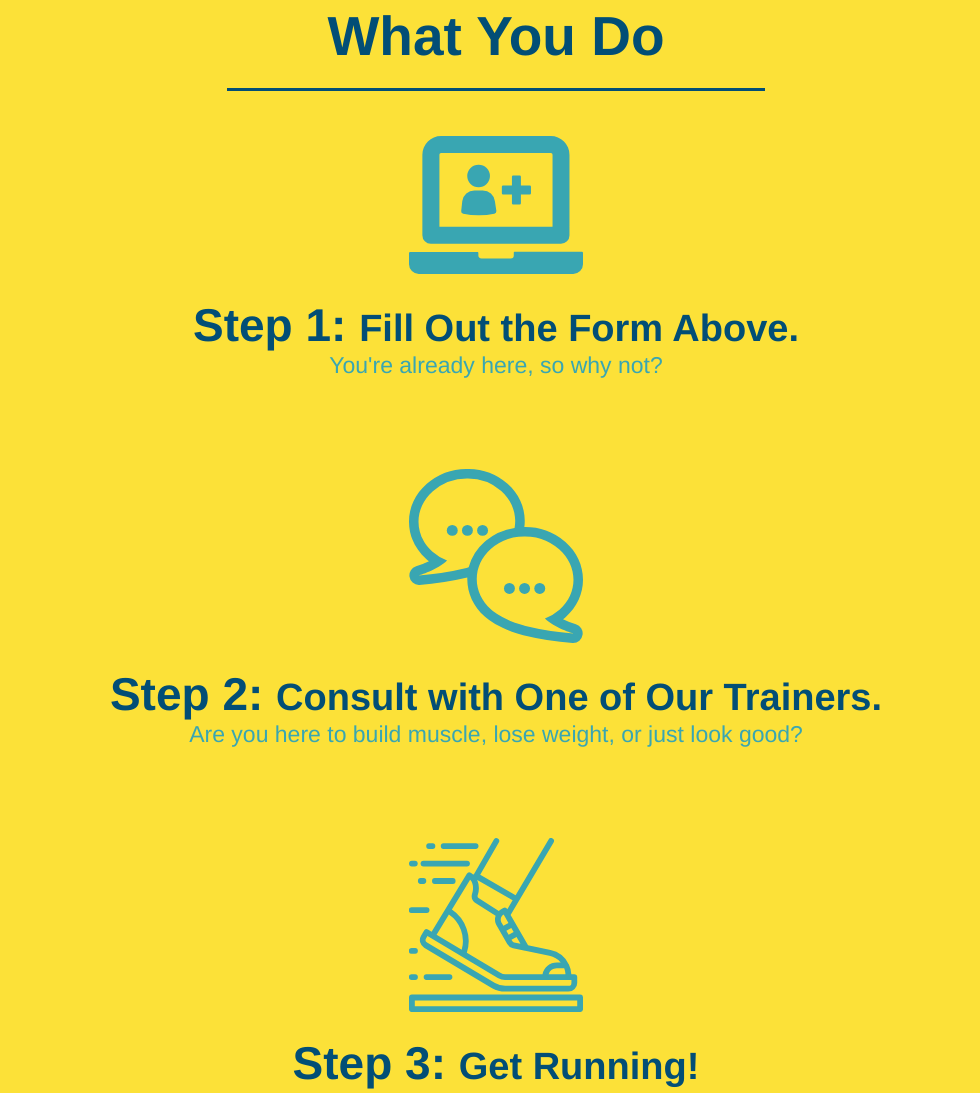
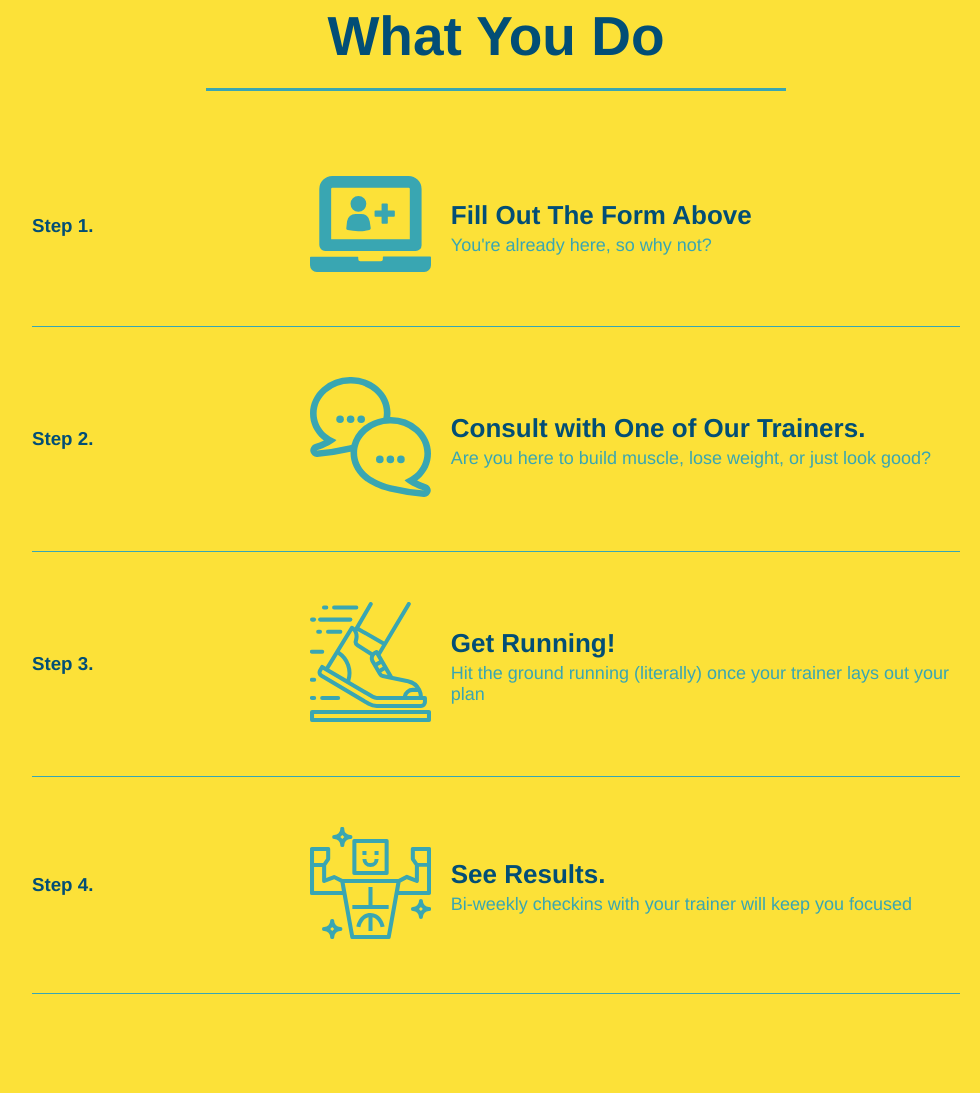
Before and after one commit to Kurdiamina3/run-buddy, a plain HTML site: page index.html in a window 1280 px wide. Shown: the part 1239-2332 px from the top of the page, without its empty margins (144-1124 px from the left). Drawn offline with Linux system fonts and the light colour scheme.

Commit message:
add flexbox to the steps

```diff
--- a/assets/css/style.css
+++ b/assets/css/style.css
@@ -124,17 +124,13 @@ section {
 
 /* What we do style start*/
 
-.intro {
-    text-align: center;
-}
-
-
 .intro p{
     line-height: 1.7;
     color: #39a6b2;
     width: 80%;
     font-size: 20px;
     margin: 0 auto;
+    text-align: center;
 
 }
 
@@ -143,17 +139,28 @@ section {
 /*what you do style start*/
 
 .steps {
-    text-align: center;
     background: #fce138;
 }
 
+.step {
+    margin: 50px auto;
+    padding-bottom: 50px;
+    width: 80%;
+    border-bottom: 1px solid #39a6b2;
+    display: flex;
+    flex-wrap: wrap;
+    align-items: center;
+    justify-content: space-between;
+}
 
 .section-title {
     font-size: 55px;
+    border-bottom: 3px solid;
     color: #024e76;
-    margin-bottom: 35px;
-    padding: 0 100px 20px 100px;
-    border-bottom: 3px solid;
+    padding-bottom: 20px;
+    text-align: center;
+    margin: 0 auto 35px auto;
+    width: 50%;
 }
 
 .primary-border {
@@ -164,28 +171,44 @@ section {
     border-color: #39a6b2;
 }
 
-.steps div {
-    margin-bottom: 80px;
+
+
+.step h3 {
+    color: #024e76;
+    flex: 1 30%;
+
 }
 
-.steps img {
-    width: 15%;
-    margin: 10px 0;
+.step-text p {
+    color: #39a6b2;
+    font-size: 18px;
 }
 
-.steps h3 {
+.step-text h4{
+    font-size:26px;
+    line-height: 1.5;
     color: #024e76;
-    font-size: 46px;
-    margin-top: 10px;
 }
 
-.steps p {
-    color: #39a6b2;
-    font-size: 23px;
+.step-info {
+    flex: 2 70%;
+    display: flex;
+    flex-wrap: wrap;
+    align-items: center;
 }
 
-.steps span{
-    font-size: 38px;
+.step-text {
+    flex: 12;
+}
+
+.step-img {
+    flex: 1 12%;
+    margin-right: 20px;
+}
+
+.step-img img {
+    max-width: 100%;
+
 }
 
 /*what you do style end*/
@@ -193,7 +216,7 @@ section {
 /*Trainer style start*/
 
 .trainers {
-    text-align: center;
+
 }
 
 .trainer {
@@ -241,19 +264,11 @@ section {
 
 /*trainer style end*/
 
-.section-title {
-    font-size: 55px;
-    display: inline-block;
-    padding: 0 100px 20px 100px;
-    border-bottom: 3px solid;
-    margin-bottom: 35px;
-    color: #024e76;
-}
+
 
 /*reach out styles start */
 
 .contact {
-    text-align: center;
     background: #024e76;
 }
 
@@ -318,3 +333,7 @@ footer div {
 footer a {
     color: #024376
 }
+
+.flex-row {
+    display: flex;
+}
--- a/index.html
+++ b/index.html
@@ -77,47 +77,82 @@
 
         <!-- "what we do" section-->
         <section id="what-we-do" class="intro">
+            <div class="flex-row">
             <h2 class="section-title primary-border">What We Do</h2>
+            </div>
+            <div class="flex-row">
                 <p>
                     Now that there is the Tec-9, a crappy spray gun from South Miami. This gun is advertised as the most popular gun in American crime. Do you believe that shit? It actually says that in the little book that comes with it: the most popular gun in American crime. Like they're actually proud of that shit.
                 </p>
+            </div>
         </section>
 
         <!-- "what you do" section-->
         <section id="what-you-do" class="steps">
+            <div class="flex-row">
             <h2 class="section-title secondary-border">What You Do</h2>
-
-            <div>
-                <!-- insert this img element-->
+            </div>
+            <div class="step">
+                <h3>Step 1.</h3>
+                 <div class="step-info">
+                    <div class="step-img">
                         <img src="./assets/images/step-1.svg" alt="" />
-                <h3>Step 1: <span> Fill Out the Form Above.</span> </h3>
+                    </div>
+                    <div class="step-text">
+                    <h4>Fill Out The Form Above</h4>
                     <p> You're already here, so why not? </p>
                     </div>
+                </div>
+            </div>
 
-            <div>
+            <div class="step">
+                <h3>Step 2.</h3>
+                <div class="step-info">
+                    <div class="step-img">
                         <img src="./assets/images/step-2.svg" alt="" />
-                <h3> Step 2: <span>Consult with One of Our Trainers.</span> </h3>
+                    </div>
+                    <div class="step-text">
+                    <h4>Consult with One of Our Trainers. </h4>
                     <p> Are you here to build muscle, lose weight, or just look good?</p>
                     </div>
+                </div>
+            </div>
 
-            <div>
+
+            <div class="step">
+                <h3>Step 3.</h3>
+                <div class="step-info">
+                    <div class="step-img">
                         <img src="./assets/images/step-3.svg" alt=""/>
-                <h3>Step 3: <span>Get Running!</span></h3>
+                    </div>
+                    <div class="step-text">
+                    <h4>Get Running!</h4>
                     <p>Hit the ground running (literally) once your trainer lays out your plan</p>
                     </div>
+                </div>
+            </div>
 
-            <div>
+            <div class="step">
+                <h3>Step 4.</h3>
+                <div class="step-info">
+                    <div class="step-img">
                         <img src="./assets/images/step-4.svg" alt=""/>
-                <h3> Step 4: <span>See Results.</span></h3>
+                    </div>
+                    <div class="step-text">
+                        <h4>See Results.</h4>
                         <p>Bi-weekly checkins with your trainer will keep you focused</p>
+                    </div>
+                </div>
             </div>
         </section>
 
         <!-- "meet the trainers"-->
         <section id="your-trainers" class="trainers">
+            <div class="flex-row">
             <h2 class="section-title primary-border">
                 Meet The Trainers
             </h2>
+            </div>
             <article class="trainer">
                 <img src="./assets/images/trainer-1.jpg" alt="Arron Stephens in is workout clothes ready to pump iron" />
                 <div class="trainer-bio text-left">
@@ -152,8 +187,11 @@
         </section>
 
         <!-- "reach out" section-->
+
         <section id="reach-out" class="contact">
+            <div class="flex-row">
             <h2 class="section-title secondary-border">Reach Out</h2>
+            </div>
            <div class="contact-info">
                     <iframe
                     src="https://www.google.com/maps/embed?pb=!1m18!1m12!1m3!1d3027.692592273381!2d-74.03170252046479!3d40.63666087944132!2m3!1f0!2f0!3f0!3m2!1i1024!2i768!4f13.1!3m3!1m2!1s0x89c2455623f238e7%3A0x5d86d32820ec748a!2s180%20Bay%20Ridge%20Ave%2C%20Brooklyn%2C%20NY%2011220!5e0!3m2!1sen!2sus!4v1628803366491!5m2!1sen!2sus"
```
Lines whose indentation alone changed are shown as unchanged.
